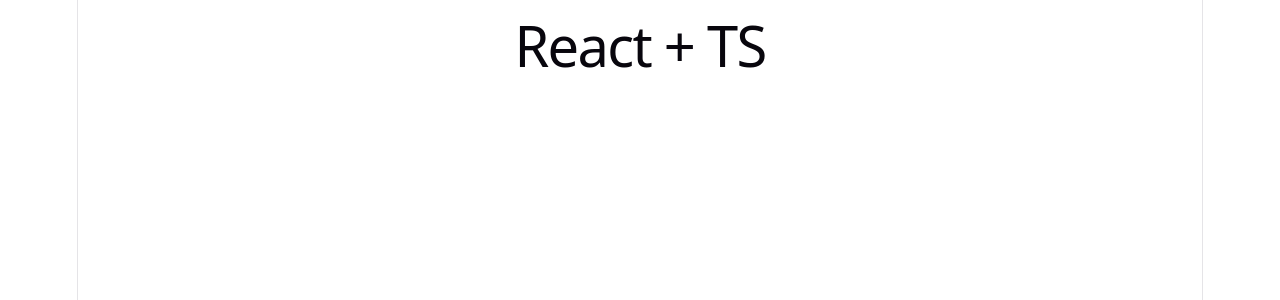
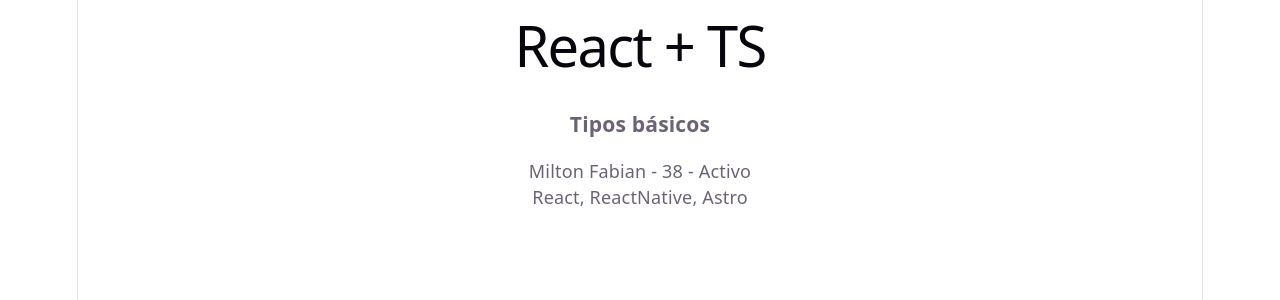
Before and after one commit to GenerationMilton/React-native-bases, a React (Vite) app in the folder 01-bases/: page / in a window 1280 px wide. Shown: the top 300 px of the page. Built offline with nearby package versions, Linux system fonts and the light colour scheme.

Commit message:
feat(01-bases-react): :sparkles: bases to react native BasicTypes

```diff
--- a/01-bases/src/App.tsx
+++ b/01-bases/src/App.tsx
@@ -1,14 +1,14 @@
+import { BasicTypes } from "./typescript/BasicTypes";
 
-import './App.css'
+import "./App.css";
 
 function App() {
-
-
   return (
     <>
-     <h1>React + TS</h1>
+      <h1>React + TS</h1>
+      <BasicTypes />
     </>
-  )
+  );
 }
 
-export default App
+export default App;
--- /dev/null
+++ b/01-bases/src/typescript/BasicTypes.tsx
@@ -0,0 +1,15 @@
+export const BasicTypes = () => {
+  const name: string = "Milton Fabian";
+  const age: number = 38;
+  const isActive: boolean = true;
+
+  const powers: string[] = ["React", "ReactNative", "Astro"];
+
+  return (
+    <>
+      <h3>Tipos básicos</h3>
+      {name} - {age} - {isActive ? "Activo" : "No Activo"}
+      <p>{powers.join(", ")}</p>
+    </>
+  );
+};
```
